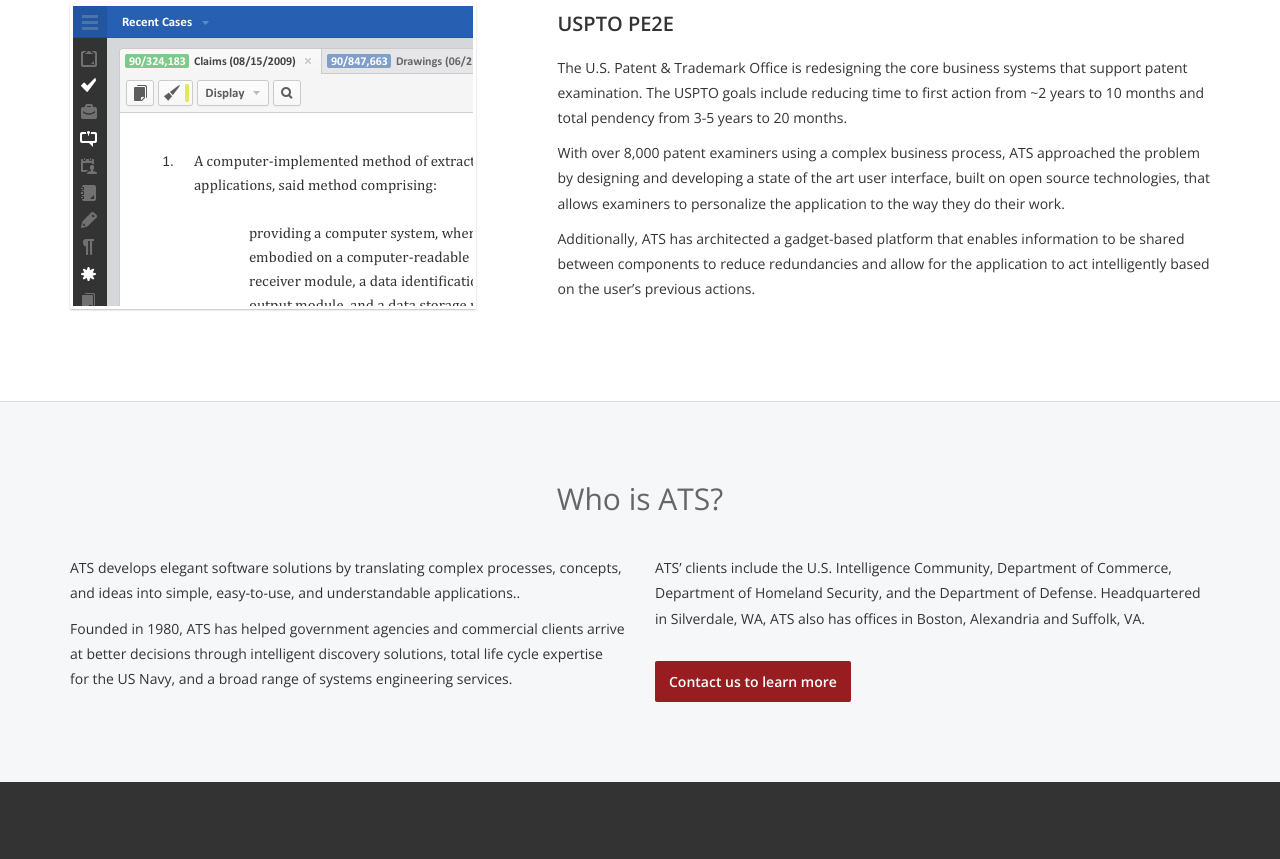
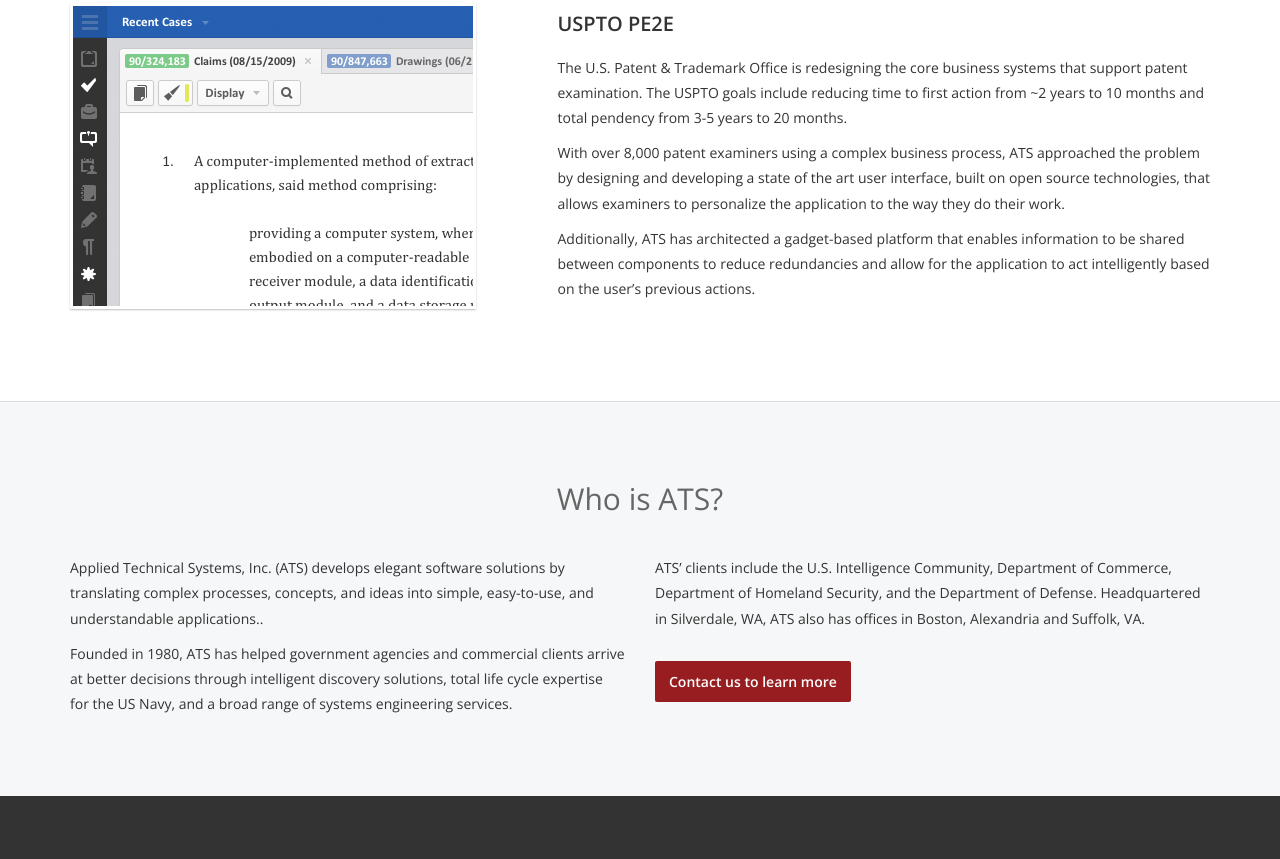
Before and after one commit to atsid/atsid.github.io, a website: page app/index.html in a window 1280 px wide. Shown: the part 1775-2634 px from the top of the page. Drawn offline with nearby package versions, Linux system fonts and the light colour scheme; files that its build step writes are made by us from their sources.

Commit message:
Went back to spelling out full name.

```diff
--- a/app/index.html
+++ b/app/index.html
@@ -130,7 +130,7 @@
           <h4 id="section-about" class="text-center">Who is ATS?</h4>
           <div class="col-sm-6">
             <p>
-            ATS develops elegant software solutions by translating complex processes, concepts, and ideas into simple, easy-to-use, and understandable applications..
+            Applied Technical Systems, Inc. (ATS) develops elegant software solutions by translating complex processes, concepts, and ideas into simple, easy-to-use, and understandable applications..
             </p>
             <p>
             Founded in 1980, ATS has helped government agencies and commercial clients arrive at better decisions through intelligent discovery solutions, total life cycle expertise for the US Navy, and a broad range of systems engineering services.</p>
```
